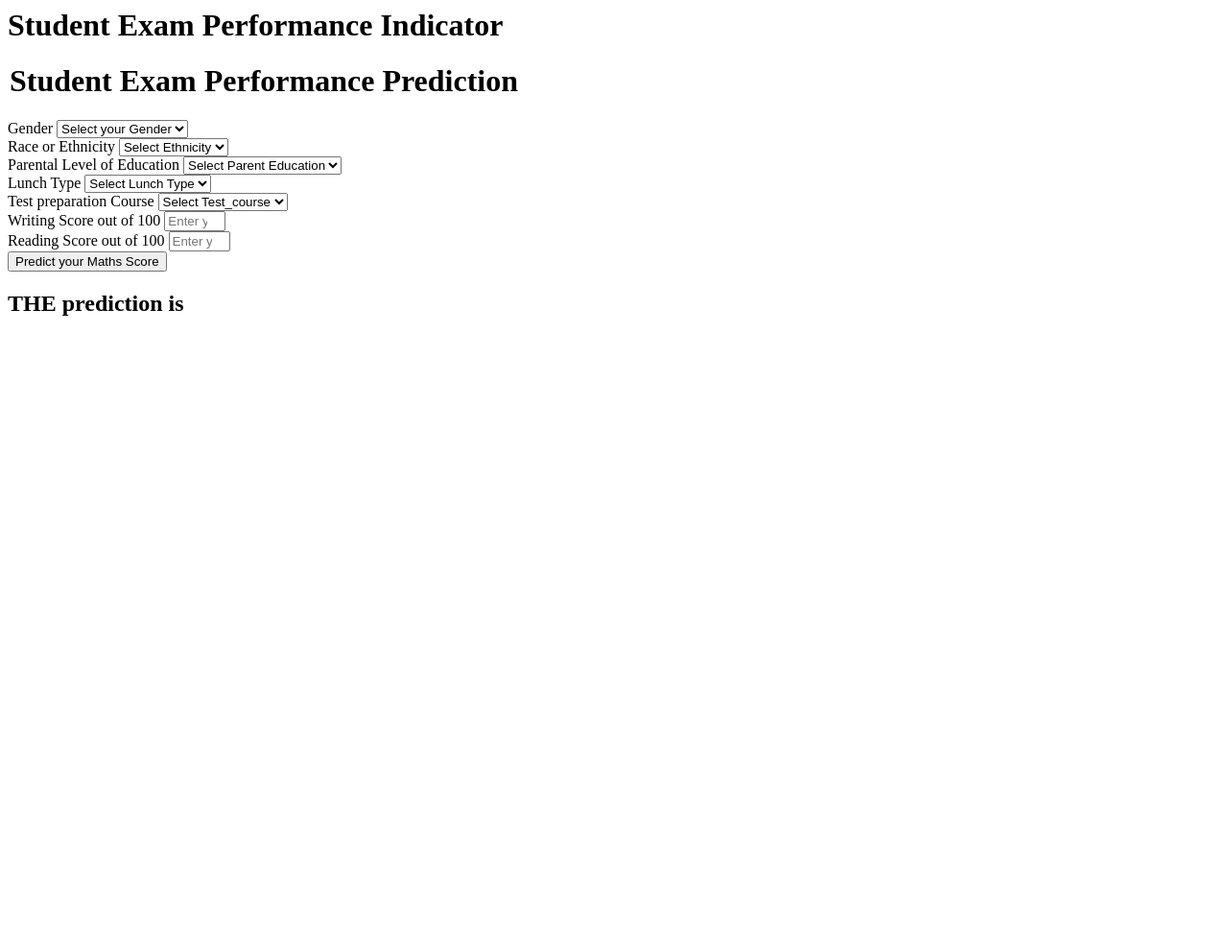
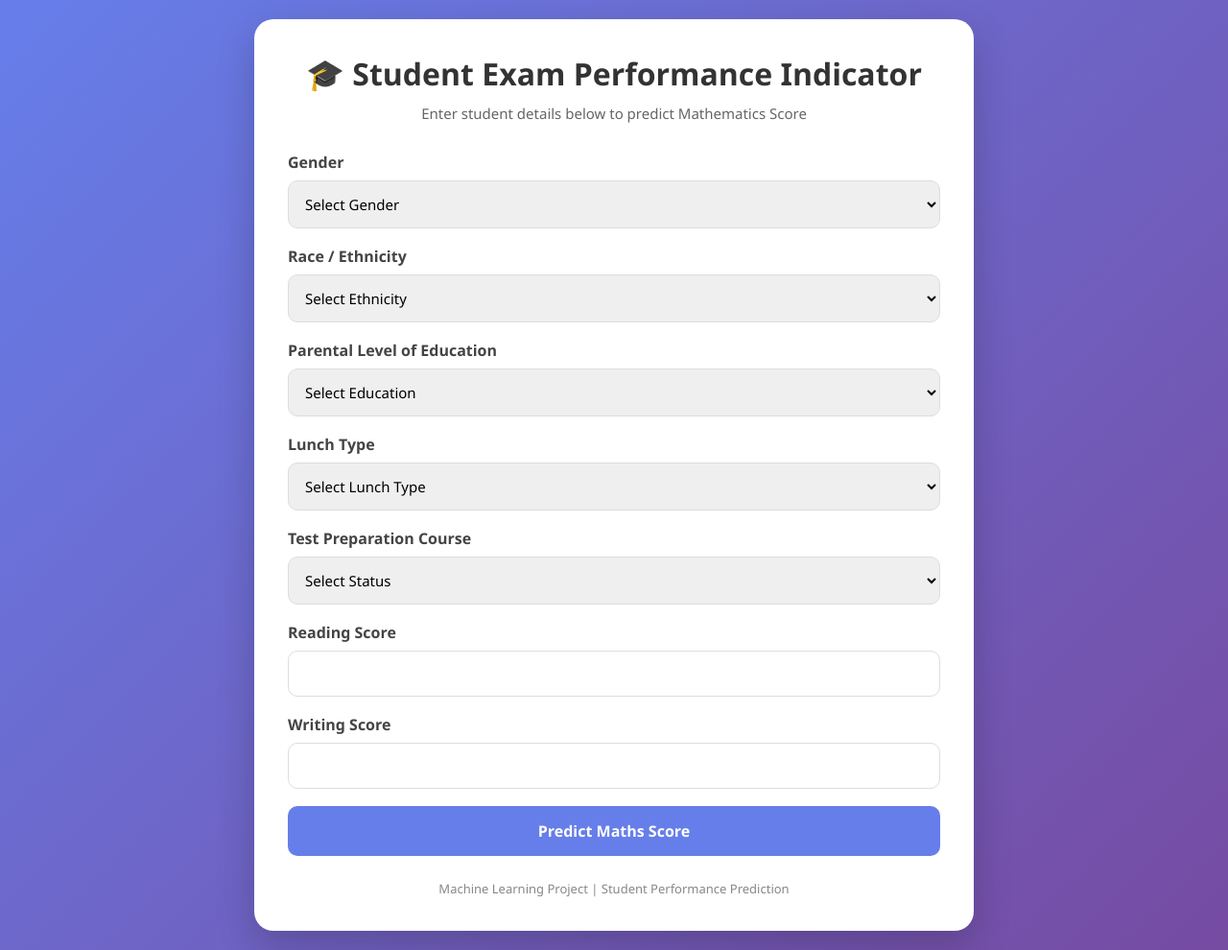
Before and after one commit to yogeswaradatta/mlproject, a Flask app: page /predictdata in a window 1280 px wide. Shown: the whole page at 96% size. Before the commit the page ends 329 px from the top, so only its background shows below. Run offline with Flask 3, Linux system fonts and the light colour scheme; parts of the project's set-up code (start-up, migrations or seed data) failed here and were passed over.

Commit message:
homepage

```diff
--- a/templates/home.html
+++ b/templates/home.html
@@ -1,111 +1,246 @@
-<html>
+<!DOCTYPE html>
+<html lang="en">
+
+<head>
+    <meta charset="UTF-8">
+    <meta name="viewport" content="width=device-width, initial-scale=1.0">
+    <title>Student Exam Performance Indicator</title>
+
+    <style>
+        * {
+            margin: 0;
+            padding: 0;
+            box-sizing: border-box;
+            font-family: "Segoe UI", sans-serif;
+        }
+
+        body {
+            min-height: 100vh;
+            background: linear-gradient(135deg, #667eea, #764ba2);
+            display: flex;
+            justify-content: center;
+            align-items: center;
+            padding: 20px;
+        }
+
+        .container {
+            width: 100%;
+            max-width: 750px;
+        }
+
+        .card {
+            background: #fff;
+            padding: 35px;
+            border-radius: 20px;
+            box-shadow: 0 15px 40px rgba(0, 0, 0, 0.2);
+        }
+
+        .header {
+            text-align: center;
+            margin-bottom: 30px;
+        }
+
+        .header h1 {
+            color: #333;
+            margin-bottom: 10px;
+        }
+
+        .header p {
+            color: #666;
+            font-size: 15px;
+        }
+
+        .form-group {
+            margin-bottom: 18px;
+        }
+
+        label {
+            display: block;
+            margin-bottom: 8px;
+            font-weight: 600;
+            color: #444;
+        }
+
+        .form-control {
+            width: 100%;
+            padding: 13px;
+            border-radius: 10px;
+            border: 1px solid #ddd;
+            font-size: 15px;
+        }
+
+        .form-control:focus {
+            outline: none;
+            border-color: #667eea;
+            box-shadow: 0 0 8px rgba(102, 126, 234, .4);
+        }
+
+        .btn {
+            width: 100%;
+            padding: 15px;
+            border: none;
+            border-radius: 10px;
+            background: #667eea;
+            color: white;
+            font-size: 16px;
+            font-weight: bold;
+            cursor: pointer;
+            transition: .3s;
+        }
+
+        .btn:hover {
+            background: #5563d4;
+        }
+
+        .result {
+            margin-top: 25px;
+            padding: 20px;
+            border-radius: 12px;
+            text-align: center;
+            background: #eef2ff;
+            border-left: 6px solid #667eea;
+        }
+
+        .result h2 {
+            color: #333;
+        }
+
+        .score {
+            font-size: 32px;
+            color: #667eea;
+            font-weight: bold;
+            margin-top: 10px;
+        }
+
+        .footer {
+            margin-top: 25px;
+            text-align: center;
+            color: #888;
+            font-size: 13px;
+        }
+
+        @media(max-width:768px) {
+            .card {
+                padding: 20px;
+            }
+
+            .header h1 {
+                font-size: 24px;
+            }
+        }
+    </style>
+</head>
+
 <body>
-    <div class="login">
-       <h1>Student Exam Performance Indicator</h1>
 
-       <form action="{{ url_for('predict_datapoint')}}" method="post">
-        <h1>
-            <legend>Student Exam Performance Prediction</legend>
-        </h1>
-        <div class="mb-3">
-            <label class="form-label">Gender</label>
-            <select class="form-control" name="gender" placeholder="Enter you Gender" required>
-                <option class="placeholder" selected disabled value="">Select your Gender</option>
-                <option value="male">
-                    Male
-                </option>
-                <option value="female">
-                    Female
-                </option>
+    <div class="container">
+
+        <div class="card">
+
+            <div class="header">
+                <h1>🎓 Student Exam Performance Indicator</h1>
+                <p>
+                    Enter student details below to predict Mathematics Score
+                </p>
+            </div>
+
+            <form action="{{ url_for('predict_datapoint') }}" method="post">
+
+                <div class="form-group">
+                    <label>Gender</label>
+                    <select class="form-control" name="gender" required>
+                        <option disabled selected>Select Gender</option>
+                        <option value="male">Male</option>
+                        <option value="female">Female</option>
                     </select>
                 </div>
-        <div class="mb-3">
-            <label class="form-label">Race or Ethnicity</label>
-            <select class="form-control" name="race_ethnicity" placeholder="Enter you ethnicity" required>
-                <option class="placeholder" selected disabled value="">Select Ethnicity</option>
-                <option value="group A">
-                    Group A
-                </option>
-                <option value="group B">
-                    Group B
-                </option>
-                <option value="group C">
-                    Group C
-                </option>
-                <option value="group D">
-                    Group D
-                </option>
-                <option value="group E">
-                    Group E
-                </option>
+
+                <div class="form-group">
+                    <label>Race / Ethnicity</label>
+                    <select class="form-control" name="race_ethnicity" required>
+                        <option disabled selected>Select Ethnicity</option>
+                        <option value="group A">Group A</option>
+                        <option value="group B">Group B</option>
+                        <option value="group C">Group C</option>
+                        <option value="group D">Group D</option>
+                        <option value="group E">Group E</option>
                     </select>
                 </div>
-        <div class="mb-3">
-            <label class="form-label">Parental Level of Education</label>
-            <select class="form-control" name="parental_level_of_education"
-                placeholder="Enter you Parent Education" required>
-                <option class="placeholder" selected disabled value="">Select Parent Education</option>
-                <option value="associate's degree">
-                    associate's degree
-                </option>
-                <option value="bachelor's degree">
-                    bachelor's degree
-                </option>
-                <option value="high school">
-                    high school
-                </option>
-                <option value="master's degree">
-                    master's degree
-                </option>
-                <option value="some college">
-                    some college
-                </option>
-                <option value="some high school">
-                    some high school
-                </option>
+
+                <div class="form-group">
+                    <label>Parental Level of Education</label>
+                    <select class="form-control" name="parental_level_of_education" required>
+                        <option disabled selected>Select Education</option>
+                        <option value="associate's degree">Associate's Degree</option>
+                        <option value="bachelor's degree">Bachelor's Degree</option>
+                        <option value="high school">High School</option>
+                        <option value="master's degree">Master's Degree</option>
+                        <option value="some college">Some College</option>
+                        <option value="some high school">Some High School</option>
                     </select>
                 </div>
-        <div class="mb-3">
-            <label class="form-label">Lunch Type</label>
-            <select class="form-control" name="lunch" placeholder="Enter you Lunch" required>
-                <option class="placeholder" selected disabled value="">Select Lunch Type</option>
-                <option value="free/reduced">
-                    free/reduced
-                </option>
-                <option value="standard">
-                    standard
-                </option>
+
+                <div class="form-group">
+                    <label>Lunch Type</label>
+                    <select class="form-control" name="lunch" required>
+                        <option disabled selected>Select Lunch Type</option>
+                        <option value="free/reduced">Free / Reduced</option>
+                        <option value="standard">Standard</option>
                     </select>
                 </div>
-        <div class="mb-3">
-            <label class="form-label">Test preparation Course</label>
-            <select class="form-control" name="test_preparation_course" placeholder="Enter you Course"
-                required>
-                <option class="placeholder" selected disabled value="">Select Test_course</option>
-                <option value="none">
-                    None
-                </option>
-                <option value="completed">
-                    Completed
-                </option>
+
+                <div class="form-group">
+                    <label>Test Preparation Course</label>
+                    <select class="form-control" name="test_preparation_course" required>
+                        <option disabled selected>Select Status</option>
+                        <option value="none">None</option>
+                        <option value="completed">Completed</option>
                     </select>
                 </div>
-        <div class="mb-3">
-            <label class="form-label">Writing Score out of 100</label>
-            <input class="form-control" type="number" name="reading_score"
-                placeholder="Enter your Reading score" min='0' max='100' />
+
+                <div class="form-group">
+                    <label>Reading Score</label>
+                    <input type="number"
+                           class="form-control"
+                           name="reading_score"
+                           min="0"
+                           max="100"
+                           required>
                 </div>
-        <div class="mb-3">
-            <label class="form-label">Reading Score out of 100</label>
-            <input class="form-control" type="number" name="writing_score"
-                placeholder="Enter your Reading Score" min='0' max='100' />
+
+                <div class="form-group">
+                    <label>Writing Score</label>
+                    <input type="number"
+                           class="form-control"
+                           name="writing_score"
+                           min="0"
+                           max="100"
+                           required>
                 </div>
-        <div class="mb-3">
-            <input class="btn btn-primary" type="submit" value="Predict your Maths Score" required />
+
+                <button class="btn" type="submit">
+                    Predict Maths Score
+                </button>
+
+            </form>
+
+            {% if results %}
+            <div class="result">
+                <h2>Predicted Mathematics Score</h2>
+                <div class="score">
+                    {{ "%.2f"|format(results) }}
                 </div>
-    </form>
-    <h2>
-       THE  prediction is {{results}}
-    </h2>
-   <body>
+            </div>
+            {% endif %}
+
+            <div class="footer">
+                Machine Learning Project | Student Performance Prediction
+            </div>
+
+        </div>
+
+    </div>
+
+</body>
+
 </html>
```
Lines whose indentation alone changed are shown as unchanged.
